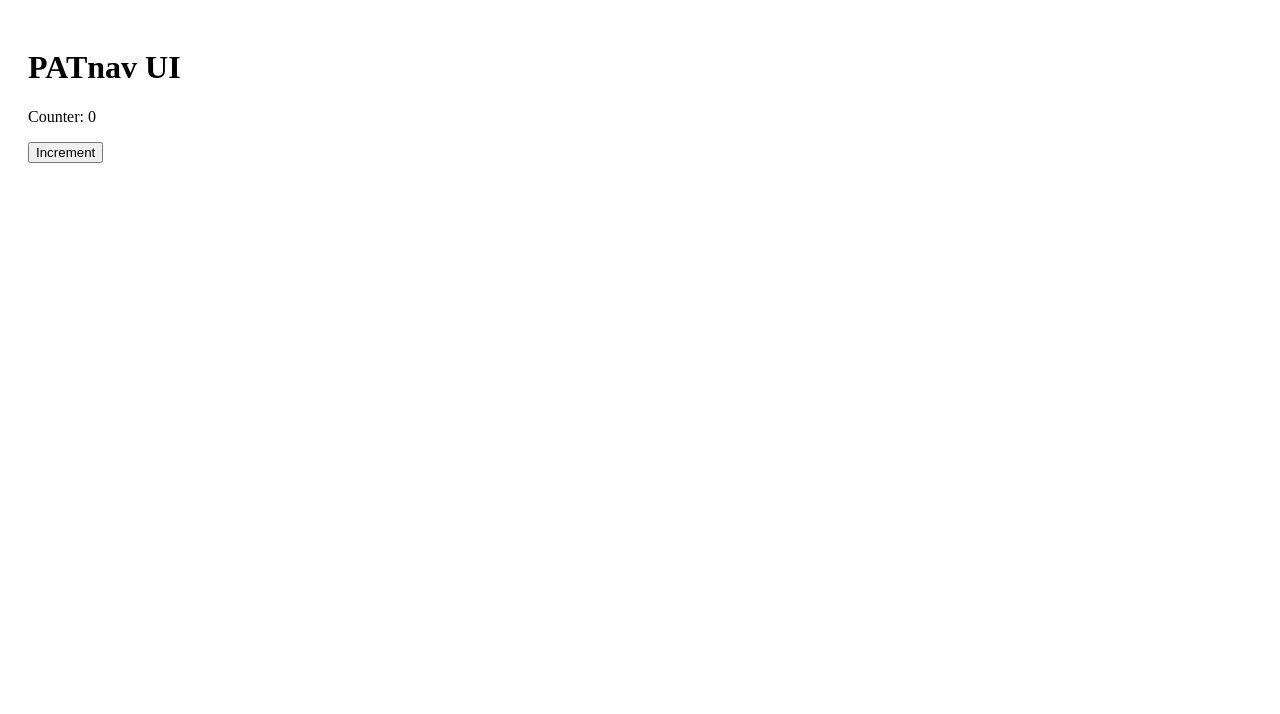
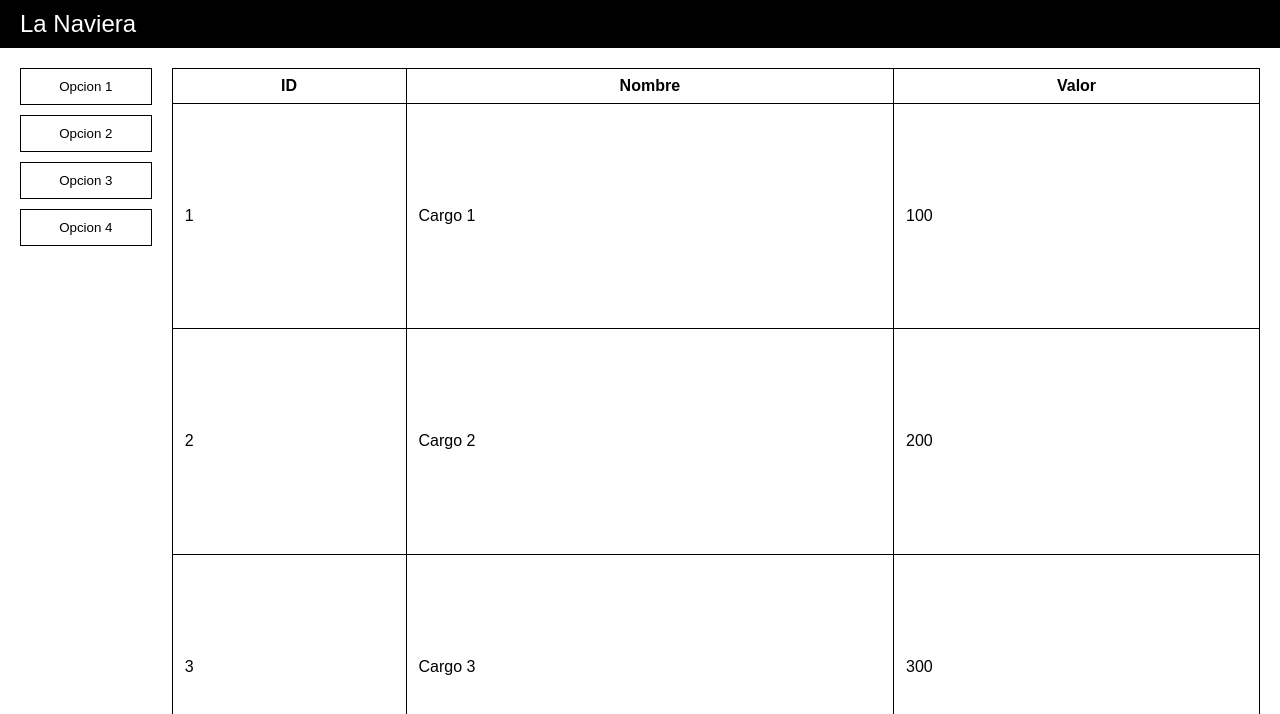
Before and after one commit to L34N07/PATnav, a React (Vite) app: page / in a window 1280 px wide. Shown: the top 714 px of the page. Built offline with nearby package versions, Linux system fonts and the light colour scheme.

Commit message:
Add black and white UI with buttons and table (#2)

```diff
--- /dev/null
+++ b/src/App.css
@@ -0,0 +1,56 @@
+body {
+  margin: 0;
+  font-family: sans-serif;
+}
+
+.app {
+  color: #000;
+  background-color: #fff;
+  height: 100vh;
+  display: flex;
+  flex-direction: column;
+}
+
+.top-bar {
+  background: #000;
+  color: #fff;
+  padding: 10px 20px;
+  font-size: 1.5rem;
+}
+
+.content {
+  flex: 1;
+  display: flex;
+  padding: 20px;
+}
+
+.sidebar {
+  width: 150px;
+  display: flex;
+  flex-direction: column;
+  gap: 10px;
+}
+
+.sidebar button {
+  padding: 10px;
+  background: #fff;
+  color: #000;
+  border: 1px solid #000;
+  cursor: pointer;
+}
+
+.sidebar button:hover {
+  background: #000;
+  color: #fff;
+}
+
+table {
+  border-collapse: collapse;
+  margin-left: 20px;
+  width: 100%;
+}
+
+th, td {
+  border: 1px solid #000;
+  padding: 8px 12px;
+}
--- a/src/App.tsx
+++ b/src/App.tsx
@@ -1,13 +1,42 @@
-import React, { useState } from 'react'
+import React from 'react'
+import './App.css'
 
 export default function App() {
-  const [count, setCount] = useState(0)
+  const rows = [
+    { id: 1, name: 'Cargo 1', value: 100 },
+    { id: 2, name: 'Cargo 2', value: 200 },
+    { id: 3, name: 'Cargo 3', value: 300 },
+  ]
 
   return (
-    <div style={{ padding: 20 }}>
-      <h1>PATnav UI</h1>
-      <p>Counter: {count}</p>
-      <button onClick={() => setCount(count + 1)}>Increment</button>
+    <div className="app">
+      <div className="top-bar">La Naviera</div>
+      <div className="content">
+        <div className="sidebar">
+          <button>Opcion 1</button>
+          <button>Opcion 2</button>
+          <button>Opcion 3</button>
+          <button>Opcion 4</button>
+        </div>
+        <table>
+          <thead>
+            <tr>
+              <th>ID</th>
+              <th>Nombre</th>
+              <th>Valor</th>
+            </tr>
+          </thead>
+          <tbody>
+            {rows.map(row => (
+              <tr key={row.id}>
+                <td>{row.id}</td>
+                <td>{row.name}</td>
+                <td>{row.value}</td>
+              </tr>
+            ))}
+          </tbody>
+        </table>
+      </div>
     </div>
   )
 }
```
